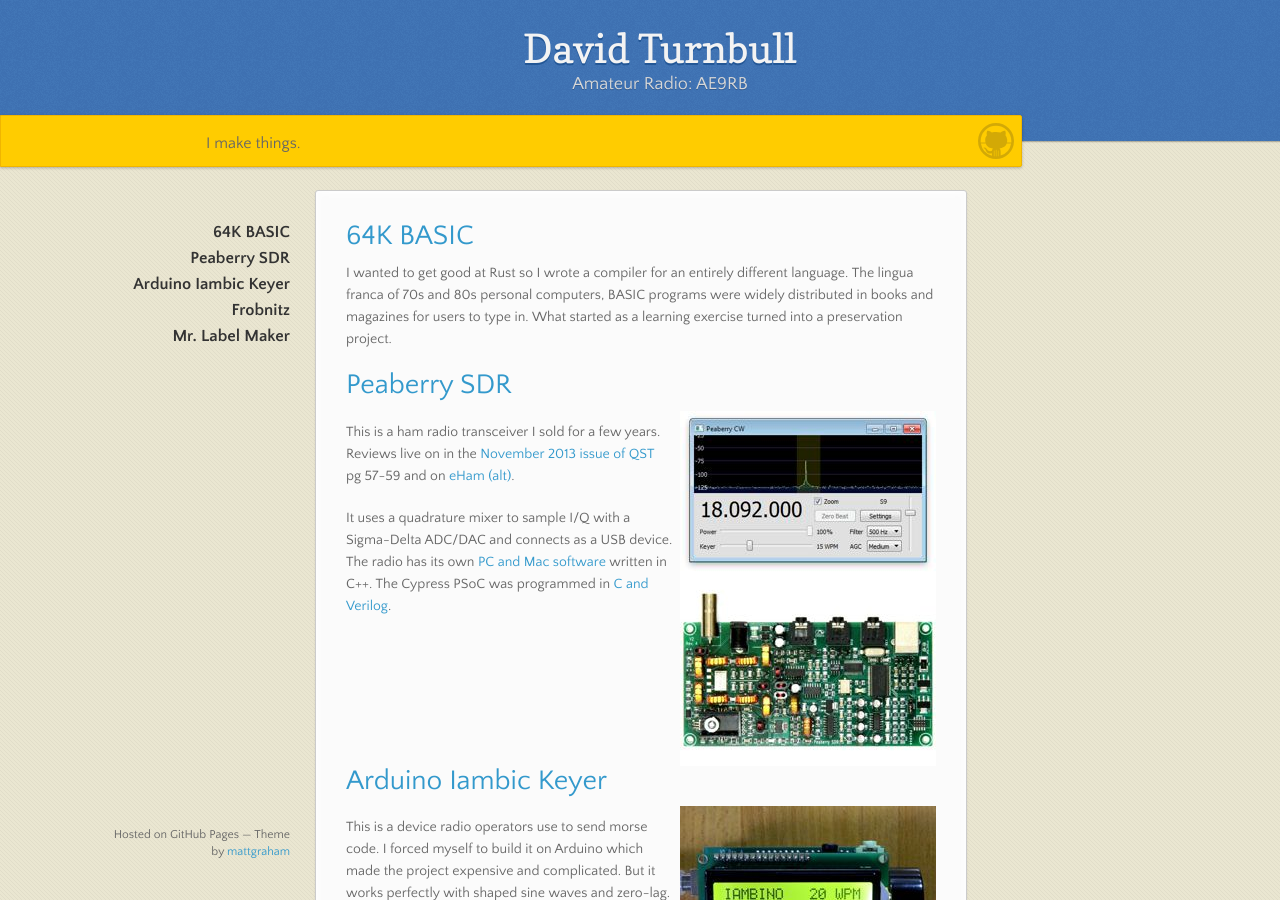
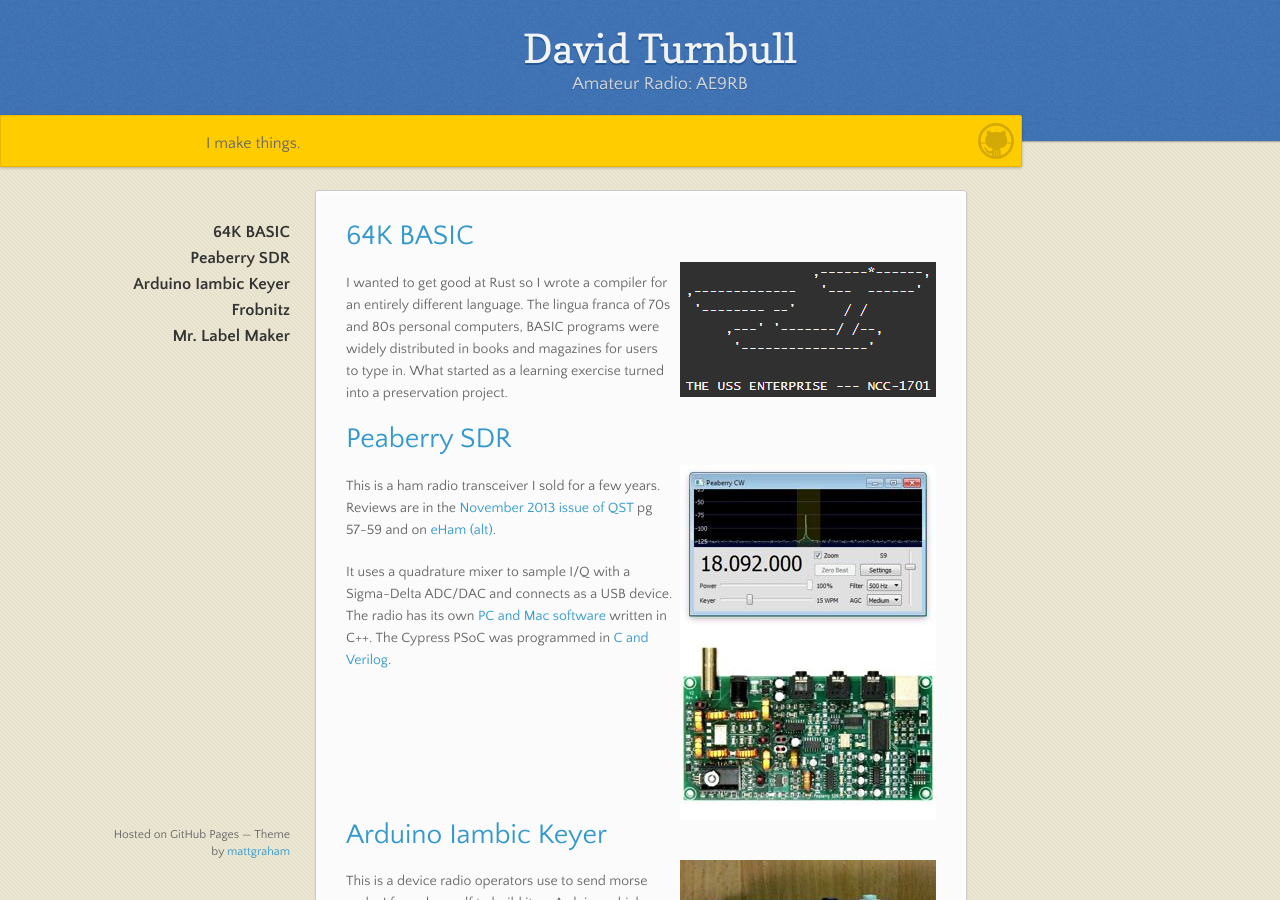
Before and after one commit to AE9RB/ae9rb.github.io, a Jekyll site: the page built from index.md, in a window 1280 px wide and 900 px high. Built offline with Jekyll 4.4.1, drawn with Linux system fonts in a browser that asks for light colours.

Commit message:
add basic screenshot

```diff
--- a/index.md
+++ b/index.md
@@ -12,6 +12,7 @@ h1 { clear: right; width: 100%;}
 
 
 # [64K BASIC](https://www.basic-lang.org/)
+![Screenshot](../assets/basic1701.png){: .right}
 
 I wanted to get good at Rust so I wrote a compiler for an entirely different language. The lingua franca of 70s and 80s personal computers, BASIC programs were widely distributed in books and magazines for users to type in. What started as a learning exercise turned into a preservation project.
 
@@ -19,7 +20,7 @@ I wanted to get good at Rust so I wrote a compiler for an entirely different lan
 ![Screenshot](../assets/peaberry/peaberryCW.jpg){: .right}
 ![Screenshot](../assets/peaberry/peaberryV2.jpg){: .right}
 
-This is a ham radio transceiver I sold for a few years. Reviews live on in the
+This is a ham radio transceiver I sold for a few years. Reviews are in the
 [November 2013 issue of QST](http://www.arrl.org/files/file/QST/This%20Month%20in%20QST/November%202013/TOC.pdf) pg 57-59
 and on [eHam](https://www.eham.net/reviews/view-product?id=10690)
 [(alt)](https://www.eham.net/reviews/view-product?id=11577).
```
Also changed, not shown: peaberry.md (+2 -0 lines), assets/basic1701.png (added), assets/peaberry/logo.png (added).
